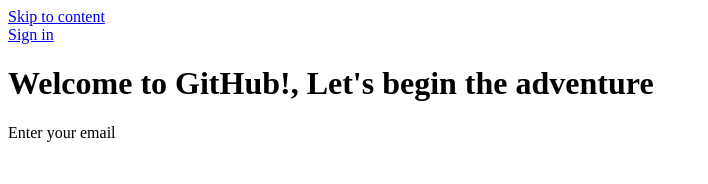
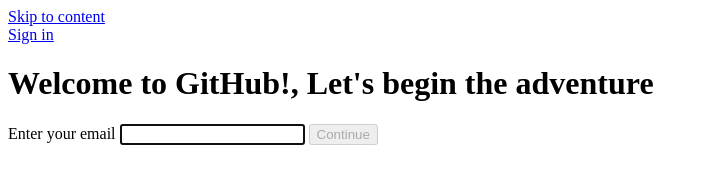
Before and after one commit to SaharaParker/forms-v1, a plain HTML site: page index.html in a window 1280 px wide. Shown: the whole page, without its empty margins (0-708 px from the left). Drawn offline with Linux system fonts and the light colour scheme.

Commit message:
Added continue button

```diff
--- a/index.html
+++ b/index.html
@@ -29,6 +29,8 @@
         <div id="email-container" class="js-continue-step-container signup-continue-step-container mt-4" data-step-state="active">
             <label for="email" class="text-mono signup-text-prompt">Enter your email
             </label>
+            <input id="email" class="js-continue-input js-continue-focus-target signup-input form-control input-block flex-1 border-0 rounded-0 p-0 box-shadow-none color-text-white f4 text-mono" required autofocus="autofocus" autocomplete="off" data-target="text-suggester.input" aria-describedby="email-err" type="email" name="user[email]" spellcheck="false">
+            <button type="button" class="js-continue-button signup-continue-button form-control px-3 width-full width-sm-auto mt-4 mt-sm-0" data-optimizely-event="click.signup_continue.email" data-continue-to="password-container" disabled>Continue</button>
     </div>
     <div id="ajax-error-message" class="ajax-error-message flash flash-error" hidden ></div>
     <div class="js-stale-session-flash flash flash-warn flash-banner" hidden></div>
```
